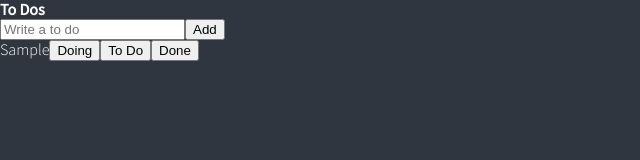
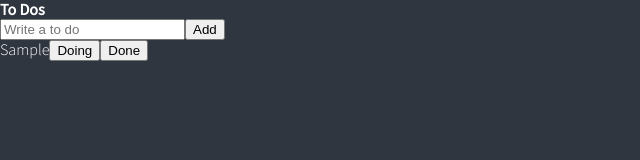
Before and after one commit to drasla/nomad-react-todo, a React (Create React App) app: page / in a window 1280 px wide. Both pictures are taken after typing "Sample" into the empty fields and a click on the button "Add". Shown: the top 160 px of the page, without its empty margins (0-640 px from the left). Built offline with nearby package versions, Linux system fonts and the light colour scheme.

Commit message:
#6.13 Categories

```diff
--- a/src/components/ToDo.tsx
+++ b/src/components/ToDo.tsx
@@ -1,13 +1,32 @@
 import React from "react";
-import { IToDo } from "../atoms";
+import { IToDo, toDoState } from "../atoms";
+import { useSetRecoilState } from "recoil";
 
-function ToDo(text: IToDo) {
+function ToDo({ text, category, id }: IToDo) {
+    const setToDos = useSetRecoilState(toDoState);
+    const onClick = (event: React.MouseEvent<HTMLButtonElement>) => {
+        const {
+            currentTarget: { name },
+        } = event;
+    };
     return (
         <li>
-            <span>{text.text}</span>
-            <button>Doing</button>
-            <button>To Do</button>
-            <button>Done</button>
+            <span>{text}</span>
+            {category !== "DOING" && (
+                <button name="DOING" onClick={onClick}>
+                    Doing
+                </button>
+            )}
+            {category !== "TO_DO" && (
+                <button name="TO_DO" onClick={onClick}>
+                    To Do
+                </button>
+            )}
+            {category !== "DONE" && (
+                <button name="DONE" onClick={onClick}>
+                    Done
+                </button>
+            )}
         </li>
     );
 }
```
